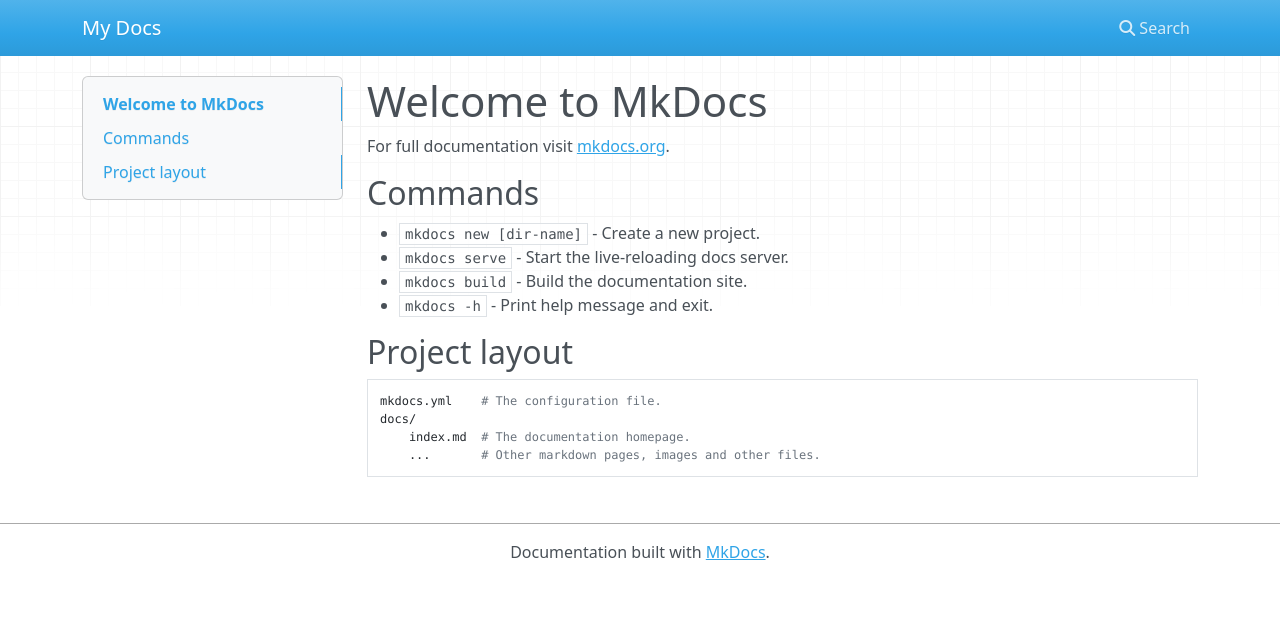
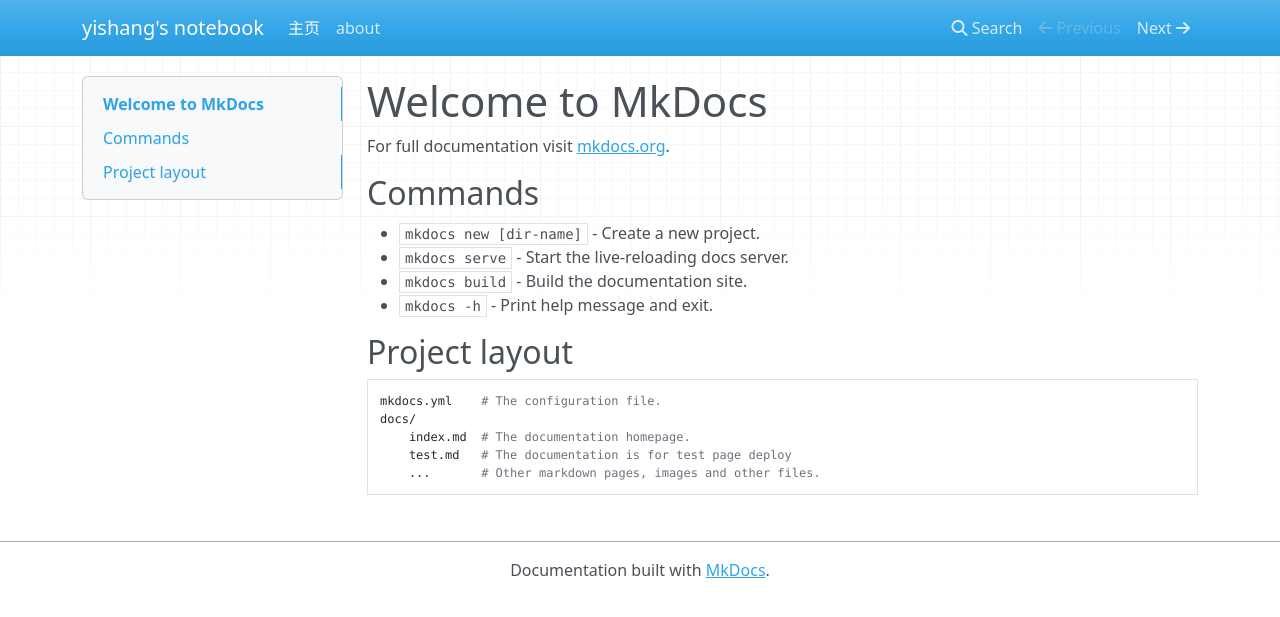
Before and after one commit to yishangzhang/blog, an MkDocs documentation site: the page built from docs/index.md, in a window 1280 px wide. Shown: the top 617 px of the page. Built offline with MkDocs 1.6.1, drawn with Linux system fonts in a browser that asks for light colours; nearby versions of some CDN libraries.

Commit message:
add page test
Signed-off-by: yishangzhang <zhangyi2017@cug.edu.cn>

```diff
--- a/docs/index.md
+++ b/docs/index.md
@@ -14,4 +14,5 @@
     mkdocs.yml    # The configuration file.
     docs/
         index.md  # The documentation homepage.
+        test.md   # The documentation is for test page deploy
         ...       # Other markdown pages, images and other files.
--- a/mkdocs.yml
+++ b/mkdocs.yml
@@ -1 +1,9 @@
-site_name: My Docs
+site_name: yishang's notebook
+nav:
+    - 主页: index.md
+    - about: about.md
+markdown_extensions:
+  - attr_list
+  - pymdownx.emoji:
+      emoji_index: !!python/name:material.extensions.emoji.twemoji
+      emoji_generator: !!python/name:material.extensions.emoji.to_svg
```
Also changed, not shown: docs/about.md (added, +6 -0 lines), docs/images/github.svg (added), 1 other file.
